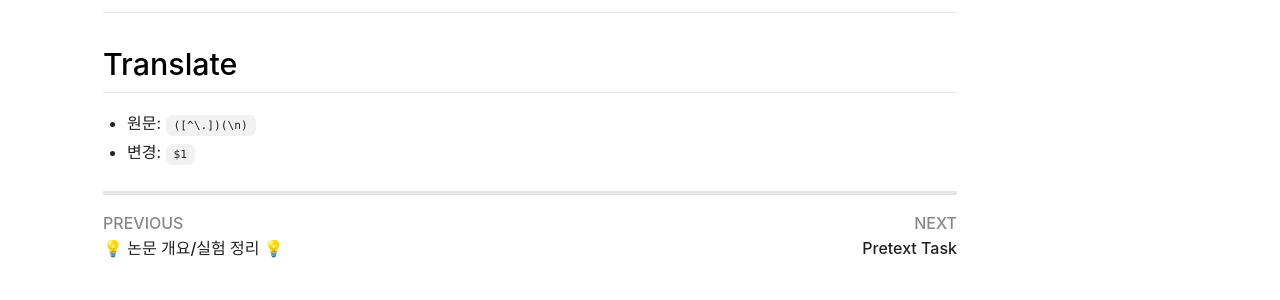
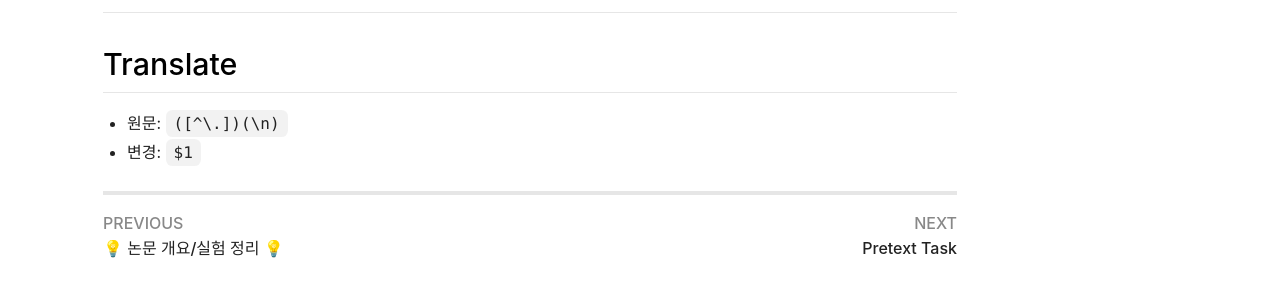
Before and after one commit to onecommit/hi-space.github.io, a Jekyll site: the page built from _posts/21-09-04-paper-structure.md, in a window 1280 px wide. Shown: the part 1512-1812 px from the top of the page. Built offline with Jekyll 4.4.1, drawn with Linux system fonts in a browser that asks for light colours; nearby versions of some CDN libraries; comment, search, counter and statistics services are not loaded.

Commit message:
code font size

```diff
--- a/_sass/common/_reset.scss
+++ b/_sass/common/_reset.scss
@@ -137,7 +137,7 @@
 }
 
 code {
-  font-size: map-get($base, font-size-xs);
+  font-size: map-get($base, font-size-s);
   line-height: map-get($base, line-height-sm);
 }
 
```
